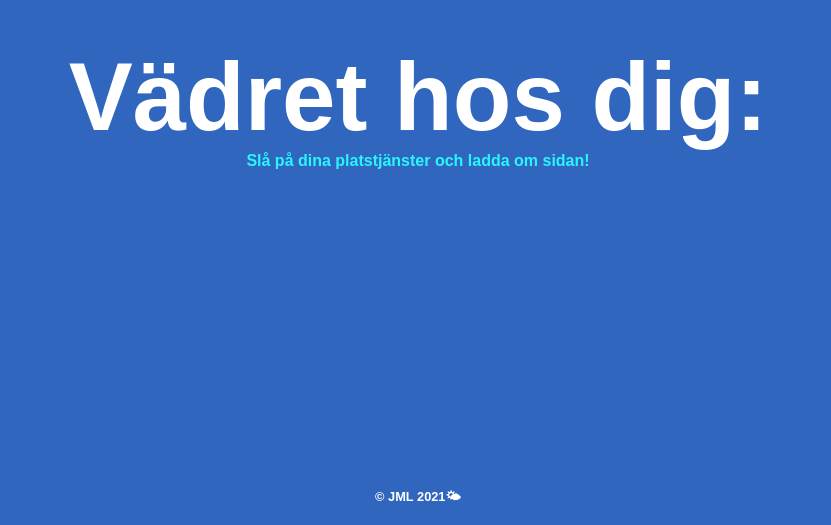
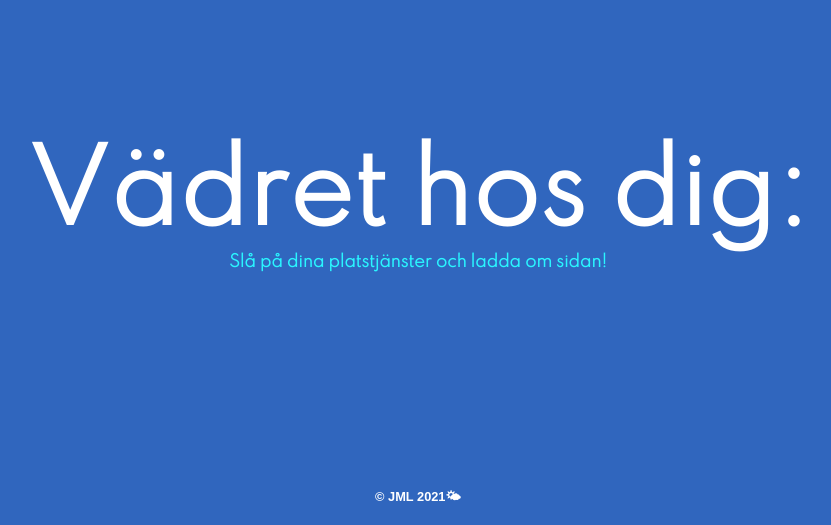
Before and after one commit to johnrybo/miniprojekt-react-1, a React (Create React App) app: page / in a window 1280 px wide. Shown: the part 275-800 px from the top of the page, without its empty margins (222-1053 px from the left). Built offline with nearby package versions, Linux system fonts and the light colour scheme; no server answers.

Commit message:
font + header

```diff
--- a/public/index.html
+++ b/public/index.html
@@ -7,7 +7,7 @@
       name="miniprojekt react 1"
       content="Web site created using create-react-app"
     />
-    <link href="https://fonts.googleapis.com/css2?family=Abril+Fatface&display=swap" rel="stylesheet">
+    <link href="https://fonts.googleapis.com/css2?family=Spartan:wght@300&display=swap" rel="stylesheet">
     <title>Miniprojekt React 1</title>
   </head>
   <body>
--- a/src/App.css
+++ b/src/App.css
@@ -4,13 +4,12 @@
   display: flex;
   align-items: center;
   flex-direction: column;
-  font-family: 'Varela Round', sans-serif;
+  font-family: 'Spartan', sans-serif;
   background-color: #3066BE;
 }
 
 header {
   display: flex;
-  position: fixed;
   width: 100%;
   align-items: center;
   text-align: center;
```
